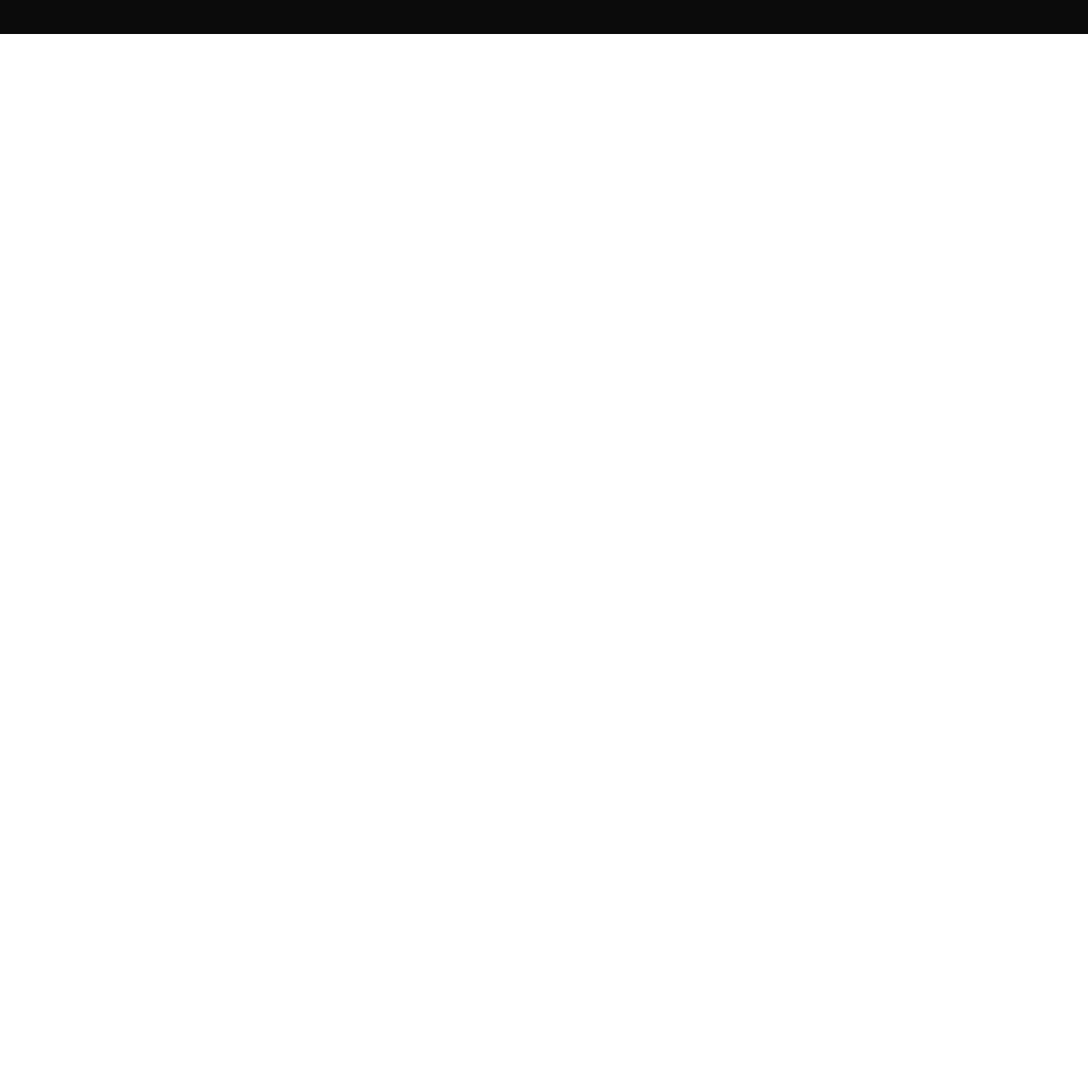
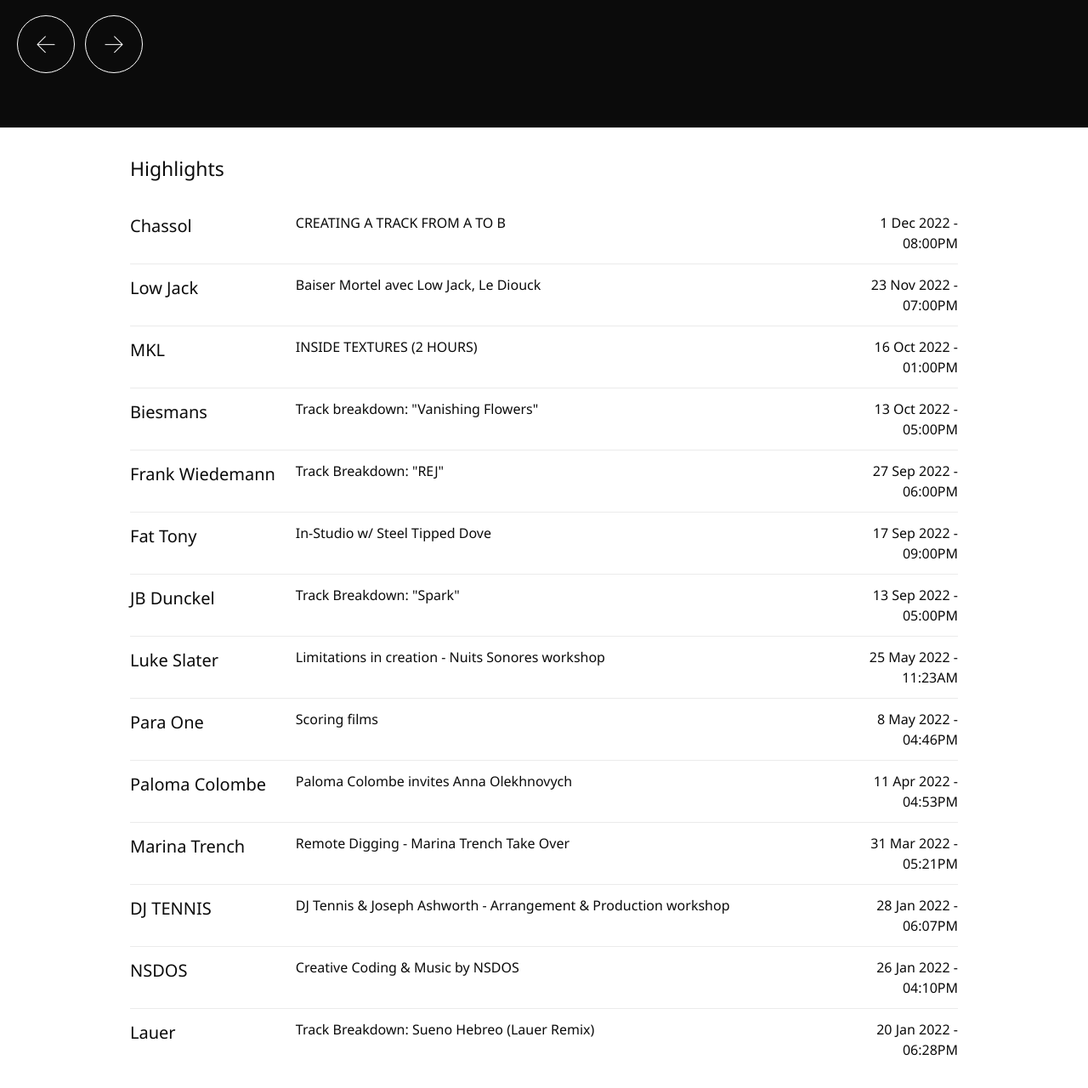
Before and after one commit to YevheniiOlehovich/SmallLanding, a website built with webpack: page src/index.html in a window 1280 px wide. Shown: the part 3804-5084 px from the top of the page at 85% size. Before the commit the page ends 3844 px from the top, so only its background shows below. Built offline with nearby package versions, Linux system fonts and the light colour scheme.

Commit message:
added highlight list

```diff
--- /dev/null
+++ b/src/helpers/index.js
@@ -0,0 +1,72 @@
+export const highlights = [
+    {
+        name: 'Chassol',
+        event: 'CREATING A TRACK FROM A TO B',
+        date: '1 Dec 2022 - 08:00PM'
+    },
+    {
+        name: 'Low Jack',
+        event: 'Baiser Mortel avec Low Jack, Le Diouck',
+        date: '23 Nov 2022 - 07:00PM'
+    },
+    {
+        name: 'MKL',
+        event: 'INSIDE TEXTURES (2 HOURS)',
+        date: '16 Oct 2022 - 01:00PM'
+    },
+    {
+        name: 'Biesmans',
+        event: 'Track breakdown: "Vanishing Flowers"',
+        date: '13 Oct 2022 - 05:00PM'
+    },
+    {
+        name: 'Frank Wiedemann',
+        event: 'Track Breakdown: "REJ"',
+        date: '27 Sep 2022 - 06:00PM'
+    },
+    {
+        name: 'Fat Tony',
+        event: 'In-Studio w/ Steel Tipped Dove',
+        date: '17 Sep 2022 - 09:00PM'
+    },
+    {
+        name: 'JB Dunckel',
+        event: 'Track Breakdown: "Spark"',
+        date: '13 Sep 2022 - 05:00PM'
+    },
+    {
+        name: 'Luke Slater',
+        event: 'Limitations in creation - Nuits Sonores workshop',
+        date: '25 May 2022 - 11:23AM'
+    },
+    {
+        name: 'Para One',
+        event: 'Scoring films',
+        date: '8 May 2022 - 04:46PM'
+    },
+    {
+        name: 'Paloma Colombe',
+        event: 'Paloma Colombe invites Anna Olekhnovych',
+        date: '11 Apr 2022 - 04:53PM'
+    },
+    {
+        name: 'Marina Trench',
+        event: 'Remote Digging - Marina Trench Take Over',
+        date: '31 Mar 2022 - 05:21PM'
+    },
+    {
+        name: 'DJ TENNIS',
+        event: 'DJ Tennis & Joseph Ashworth - Arrangement & Production workshop',
+        date: '28 Jan 2022 - 06:07PM'
+    },
+    {
+        name: 'NSDOS',
+        event: 'Creative Coding & Music by NSDOS',
+        date: '26 Jan 2022 - 04:10PM'
+    },
+    {
+        name: 'Lauer',
+        event: 'Track Breakdown: Sueno Hebreo (Lauer Remix)',
+        date: '20 Jan 2022 - 06:28PM'
+    },
+]
--- a/src/index.html
+++ b/src/index.html
@@ -114,10 +114,9 @@
         <section class="section">
             <div class="container">
                 <div class="slider">
-                    <h4 class="slder__title">What artists did on Echio</h4>
+                    <h4 class="slider__title">What artists did on Echio</h4>
                     <div class="swiper">
                         <div class="swiper-wrapper">
-                            <!-- Slides -->
                             <div class="swiper-slide slide">
                                 <div class="slide__bg">
                                     <img src="./img/slide_1.png" alt="slide1" class="slide__bg-pic">
@@ -173,7 +172,7 @@
                                     <img src="./img/slide_6.jpg" alt="slide6" class="slide__bg-pic">
                                 </div>
                                 <div class="slide__content">
-                                    <h5 class="slide__title">Lorem ipsum</h5>
+                                    <h5 class="slider__title">Lorem ipsum</h5>
                                     <span class="slide__text">Lorem ipsum dolor sit, amet consectetur adipisicing elit.</span>
                                 </div>
                             </div>
@@ -191,6 +190,15 @@
                 </div>
             </div>
         </section>
+        <section class="section">
+            <div class="container">
+                <div class="highlights">
+                    <h6 class="highlights__title">Highlights</h6>
+                    <ul class="highlights__list">
+                    </ul>
+                </div>
+            </div>
+        </section>
     </main>
     <footer class="footer">
 
--- a/src/index.js
+++ b/src/index.js
@@ -6,6 +6,8 @@ import Swiper from 'swiper';
 import { Navigation } from 'swiper/modules';
 import 'swiper/css';
 import 'swiper/css/navigation';
+
+import { highlights } from "./helpers";
 
 document.addEventListener("DOMContentLoaded", function () {
     const swiper = new Swiper('.swiper', {
@@ -21,3 +23,28 @@ document.addEventListener("DOMContentLoaded", function () {
         spaceBetween: 20,
     });
 });
+
+const list = document.querySelector('.highlights__list');
+
+highlights.forEach(item => {
+    const li = document.createElement('li');
+    li.classList.add('highlights__item');
+
+    const name = document.createElement('div');
+    name.classList.add('highlights__item-name');
+    name.textContent = item.name;
+
+    const event = document.createElement('div');
+    event.classList.add('highlights__item-event');
+    event.textContent = item.event;
+
+    const time = document.createElement('div');
+    time.classList.add('highlights__item-time');
+    time.textContent = item.date;
+
+    li.appendChild(name);
+    li.appendChild(event);
+    li.appendChild(time);
+
+    list.appendChild(li);
+});
--- a/src/index.scss
+++ b/src/index.scss
@@ -10,3 +10,4 @@
 @import './style/exchange';
 @import './style/support';
 @import './style/slider';
+@import './style/highlights';
--- /dev/null
+++ b/src/style/_highlights.scss
@@ -0,0 +1,44 @@
+.highlights{
+    position: relative;
+    width: 100%;
+    padding: 32px 0 24px 0;
+    &__title{
+        margin-bottom: 24px;
+        font-weight: normal;
+        font-size: 23px;
+        line-height: 32px;
+        color: #0B0B0B;
+    }
+    &__list{
+        width: 100%;
+        display: flex;
+        flex-direction: column;
+    }
+    &__item{
+        width: 100%;
+        display: flex;
+        padding: 12px 0;
+        &:not(:last-child){
+            border-bottom: 1px solid #EBEBEB;
+        }
+        &-name{
+            width: 20%;
+            font-size: 20px;
+            line-height: 32px;
+            color: #0B0B0B;
+        }
+        &-event{
+            width: 65%;
+            font-size: 16px;
+            line-height: 24px;
+            color: #0B0B0B;
+        }
+        &-time{
+            width: 15%;
+            font-size: 16px;
+            line-height: 24px;
+            color: #0B0B0B;
+            text-align: end;
+        }
+    }
+}
--- a/src/style/_slider.scss
+++ b/src/style/_slider.scss
@@ -7,6 +7,11 @@
     padding: 50px 20px 64px 20px;
     &__title{
         margin-bottom: 60px;
+        margin-left: 410px;
+        font-weight: normal;
+        font-size: 68px;
+        line-height: 72px;
+        color: #fff;
     }
 }
 
```
